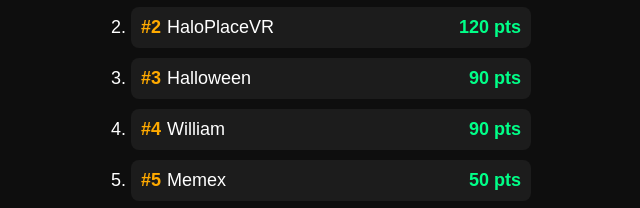
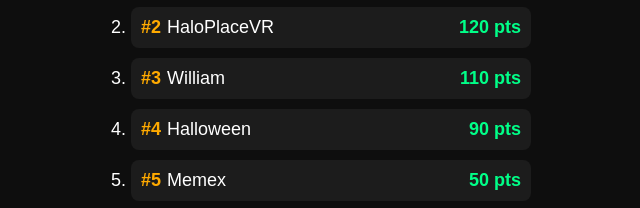
Before and after one commit to HaloPlaceVR/GD-Friend-Ranking-For-Fun-, a plain HTML site: page index.html in a window 1280 px wide. Shown: the part 172-380 px from the top of the page, 329-969 px from the left. Drawn offline with Linux system fonts and the light colour scheme.

Commit message:
Update index.html

```diff
--- a/index.html
+++ b/index.html
@@ -133,12 +133,12 @@
         },
         {
             name: "William",
-            points: 90,
+            points: 110,
             demons: {
                 extreme: 1,
                 insane: 0,
                 hard: 0,
-                medium: 0,
+                medium: 1,
                 easy: 4
             },
             note: "Extreme Demon being verified"
```
